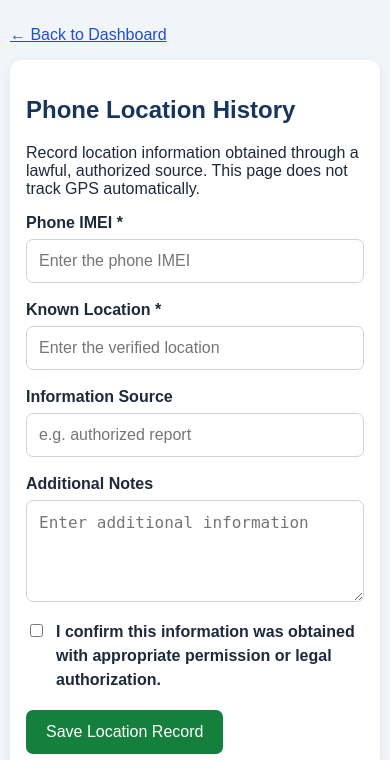
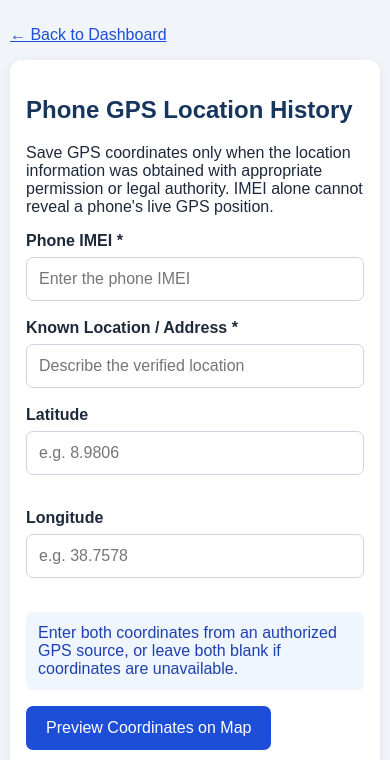
Before and after one commit to melakutirago339-boop/record-Stolen-phone-system, a Flask app: page /phone_locations in a window 390 px wide. Shown: the top 760 px of the page. Run offline with Flask 3, Linux system fonts and the light colour scheme; the visitor is signed in with stand-in values (Sample User, id 1); data that the repository does not hold is empty; some libraries are stand-ins or nearby versions; grey boxes are pictures that could not be loaded.

Commit message:
Update phone locations page with GPS details

```diff
--- a/templates/phone_locations.html
+++ b/templates/phone_locations.html
@@ -4,12 +4,15 @@
 <head>
     <meta charset="UTF-8">
     <meta name="viewport" content="width=device-width, initial-scale=1.0">
-    <title>Phone Location History</title>
+    <title>Phone GPS Location History</title>
+
+    <link
+        rel="stylesheet"
+        href="https://unpkg.com/leaflet@1.9.4/dist/leaflet.css"
+    >
 
     <style>
-        * {
-            box-sizing: border-box;
-        }
+        * { box-sizing: border-box; }
 
         body {
             margin: 0;
@@ -19,10 +22,7 @@
             color: #1e293b;
         }
 
-        .container {
-            max-width: 1000px;
-            margin: auto;
-        }
+        .container { max-width: 1100px; margin: auto; }
 
         .panel {
             background: white;
@@ -32,13 +32,9 @@
             box-shadow: 0 3px 12px #00000010;
         }
 
-        h1, h2 {
-            color: #17365d;
-        }
+        h1, h2 { color: #17365d; }
 
-        .field {
-            margin-bottom: 18px;
-        }
+        .field { margin-bottom: 18px; }
 
         label {
             display: block;
@@ -47,6 +43,7 @@
         }
 
         input[type="text"],
+        input[type="number"],
         textarea {
             display: block;
             width: 100%;
@@ -56,8 +53,12 @@
             font-size: 16px;
         }
 
-        textarea {
-            resize: vertical;
+        textarea { resize: vertical; }
+
+        .grid {
+            display: grid;
+            grid-template-columns: repeat(2, minmax(0, 1fr));
+            gap: 16px;
         }
 
         .permission {
@@ -68,9 +69,7 @@
             line-height: 1.5;
         }
 
-        .permission input {
-            margin-top: 4px;
-        }
+        .permission input { margin-top: 4px; }
 
         button {
             padding: 13px 20px;
@@ -82,33 +81,32 @@
             cursor: pointer;
         }
 
-        button:hover {
-            background: #166534;
-        }
+        button:hover { background: #166534; }
 
-        .success {
+        .secondary { background: #1d4ed8; }
+
+        .success, .error, .hint {
             padding: 12px;
-            background: #dcfce7;
-            color: #166534;
-            border-radius: 6px;
-        }
-
-        .error {
-            padding: 12px;
-            background: #fee2e2;
-            color: #991b1b;
             border-radius: 6px;
             overflow-wrap: anywhere;
         }
 
-        .table-wrap {
+        .success { background: #dcfce7; color: #166534; }
+        .error { background: #fee2e2; color: #991b1b; }
+        .hint { background: #eff6ff; color: #1e40af; }
+
+        #map {
             width: 100%;
-            overflow-x: auto;
+            height: 380px;
+            border-radius: 9px;
+            background: #e2e8f0;
         }
+
+        .table-wrap { width: 100%; overflow-x: auto; }
 
         table {
             width: 100%;
-            min-width: 650px;
+            min-width: 850px;
             border-collapse: collapse;
         }
 
@@ -119,22 +117,15 @@
             overflow-wrap: anywhere;
         }
 
-        th {
-            background: #eaf0f8;
-        }
+        th { background: #eaf0f8; }
 
-        a {
-            color: #1d4ed8;
-        }
+        a { color: #1d4ed8; }
 
-        @media (max-width: 600px) {
-            body {
-                padding: 10px;
-            }
-
-            .panel {
-                padding: 16px;
-            }
+        @media (max-width: 650px) {
+            body { padding: 10px; }
+            .panel { padding: 16px; }
+            .grid { grid-template-columns: 1fr; }
+            #map { height: 300px; }
         }
     </style>
 </head>
@@ -145,11 +136,12 @@
     <p><a href="{{ url_for('dashboard') }}">← Back to Dashboard</a></p>
 
     <section class="panel">
-        <h1>Phone Location History</h1>
+        <h1>Phone GPS Location History</h1>
 
         <p>
-            Record location information obtained through a lawful,
-            authorized source. This page does not track GPS automatically.
+            Save GPS coordinates only when the location information
+            was obtained with appropriate permission or legal authority.
+            IMEI alone cannot reveal a phone's live GPS position.
         </p>
 
         {% if success %}
@@ -161,59 +153,72 @@
         {% endif %}
 
         <form method="POST" action="{{ url_for('phone_locations') }}">
-
             <div class="field">
                 <label for="imei">Phone IMEI *</label>
-                <input
-                    type="text"
-                    id="imei"
-                    name="imei"
-                    maxlength="100"
-                    required
-                    placeholder="Enter the phone IMEI"
-                >
+                <input type="text" id="imei" name="imei"
+                       maxlength="100" required
+                       placeholder="Enter the phone IMEI">
             </div>
 
             <div class="field">
-                <label for="location">Known Location *</label>
-                <input
-                    type="text"
-                    id="location"
-                    name="location"
-                    maxlength="255"
-                    required
-                    placeholder="Enter the verified location"
-                >
+                <label for="location">Known Location / Address *</label>
+                <input type="text" id="location" name="location"
+                       maxlength="255" required
+                       placeholder="Describe the verified location">
+            </div>
+
+            <div class="grid">
+                <div class="field">
+                    <label for="latitude">Latitude</label>
+                    <input type="number" id="latitude" name="latitude"
+                           step="any" min="-90" max="90"
+                           placeholder="e.g. 8.9806">
+                </div>
+
+                <div class="field">
+                    <label for="longitude">Longitude</label>
+                    <input type="number" id="longitude" name="longitude"
+                           step="any" min="-180" max="180"
+                           placeholder="e.g. 38.7578">
+                </div>
+            </div>
+
+            <p class="hint">
+                Enter both coordinates from an authorized GPS source,
+                or leave both blank if coordinates are unavailable.
+            </p>
+
+            <div class="field">
+                <button type="button" class="secondary"
+                        id="previewButton">
+                    Preview Coordinates on Map
+                </button>
+            </div>
+
+            <div class="field">
+                <label>Map Preview</label>
+                <div id="map"></div>
+                <p id="mapMessage" class="hint">
+                    Enter latitude and longitude to preview a location.
+                </p>
             </div>
 
             <div class="field">
                 <label for="source">Information Source</label>
-                <input
-                    type="text"
-                    id="source"
-                    name="source"
+                <input type="text" id="source" name="source"
                        maxlength="150"
-                    placeholder="e.g. authorized report"
-                >
+                       placeholder="e.g. authorized GPS report">
             </div>
 
             <div class="field">
                 <label for="notes">Additional Notes</label>
-                <textarea
-                    id="notes"
-                    name="notes"
-                    rows="4"
-                    placeholder="Enter additional information"
-                ></textarea>
+                <textarea id="notes" name="notes" rows="4"
+                          placeholder="Enter additional information"></textarea>
             </div>
 
             <label class="permission">
-                <input
-                    type="checkbox"
-                    name="permission_confirmed"
-                    value="yes"
-                    required
-                >
+                <input type="checkbox" name="permission_confirmed"
+                       value="yes" required>
                 <span>
                     I confirm this information was obtained with
                     appropriate permission or legal authorization.
@@ -221,7 +226,6 @@
             </label>
 
             <button type="submit">Save Location Record</button>
-
         </form>
     </section>
 
@@ -234,19 +238,39 @@
                 <thead>
                     <tr>
                         <th>IMEI</th>
-                            <th>Location</th>
+                        <th>Known Location</th>
+                        <th>Latitude</th>
+                        <th>Longitude</th>
+                        <th>Map</th>
                         <th>Source</th>
                         <th>Notes</th>
                         <th>Recorded By</th>
                         <th>Date</th>
                     </tr>
                 </thead>
-
                 <tbody>
                 {% for item in locations %}
                     <tr>
                         <td>{{ item.imei }}</td>
                         <td>{{ item.location }}</td>
+                        <td>
+                            {{ item.latitude if item.latitude is not none else '-' }}
+                        </td>
+                        <td>
+                            {{ item.longitude if item.longitude is not none else '-' }}
+                        </td>
+                        <td>
+                            {% if item.latitude is not none and item.longitude is not none %}
+                                <a
+                                  href="https://www.openstreetmap.org/?mlat={{ item.latitude }}&mlon={{ item.longitude }}#map=16/{{ item.latitude }}/{{ item.longitude }}"
+                                  target="_blank"
+                                  rel="noopener noreferrer">
+                                  Open Map
+                                </a>
+                            {% else %}
+                                No GPS
+                            {% endif %}
+                        </td>
                         <td>{{ item.source or '-' }}</td>
                         <td>{{ item.notes or '-' }}</td>
                         <td>{{ item.recorded_by or '-' }}</td>
@@ -260,7 +284,51 @@
             <p>No location records have been saved yet.</p>
         {% endif %}
     </section>
+</div>
 
-</div>
+<script src="https://unpkg.com/leaflet@1.9.4/dist/leaflet.js"></script>
+<script>
+    const map = L.map("map").setView([8.9806, 38.7578], 11);
+
+    L.tileLayer("https://tile.openstreetmap.org/{z}/{x}/{y}.png", {
+        maxZoom: 19,
+        attribution: '&copy; OpenStreetMap contributors'
+    }).addTo(map);
+
+    let marker = null;
+
+    function previewCoordinates() {
+        const lat = Number(document.getElementById("latitude").value);
+        const lon = Number(document.getElementById("longitude").value);
+        const message = document.getElementById("mapMessage");
+
+        const latText = document.getElementById("latitude").value.trim();
+        const lonText = document.getElementById("longitude").value.trim();
+
+        if (!latText || !lonText ||
+            !Number.isFinite(lat) || !Number.isFinite(lon) ||
+            lat < -90 || lat > 90 || lon < -180 || lon > 180) {
+            message.textContent =
+                "Enter valid latitude and longitude to preview the map.";
+            return;
+        }
+
+        if (marker) {
+            map.removeLayer(marker);
+        }
+
+        marker = L.marker([lat, lon]).addTo(map);
+        marker.bindPopup(
+            "Recorded GPS coordinates<br>" + lat + ", " + lon
+        ).openPopup();
+
+        map.setView([lat, lon], 16);
+        message.textContent =
+            "Preview only. Save the record to store these coordinates.";
+    }
+
+    document.getElementById("previewButton")
+        .addEventListener("click", previewCoordinates);
+</script>
 </body>
 </html>
```
Lines whose indentation alone changed are shown as unchanged.
